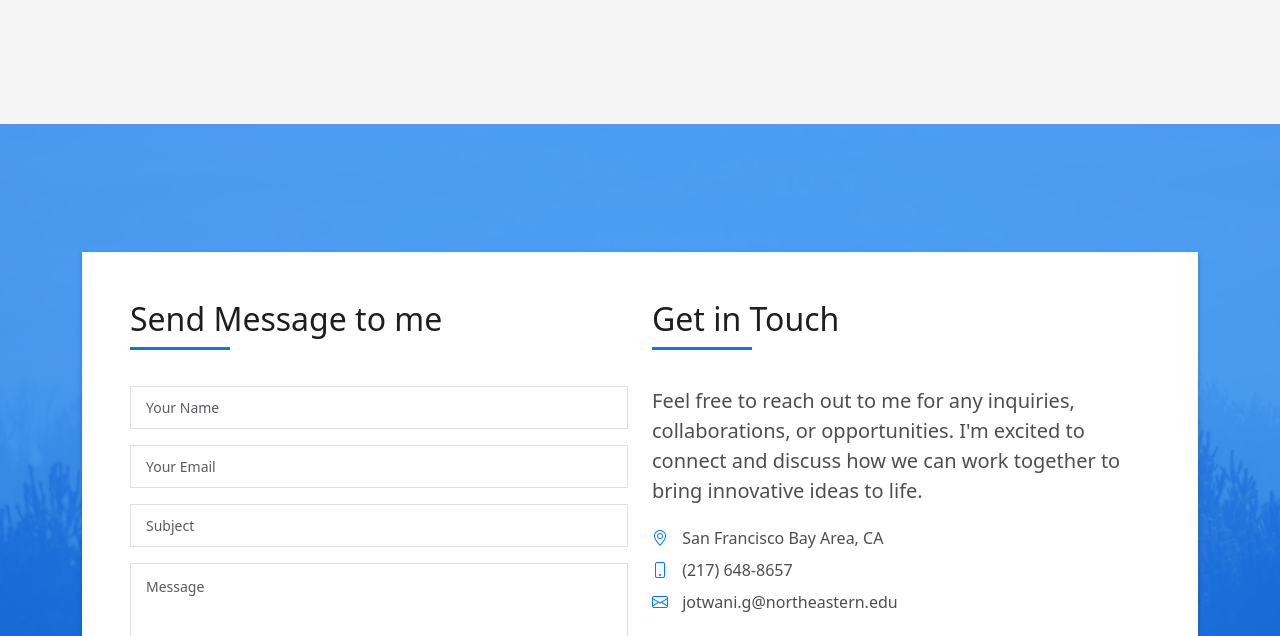
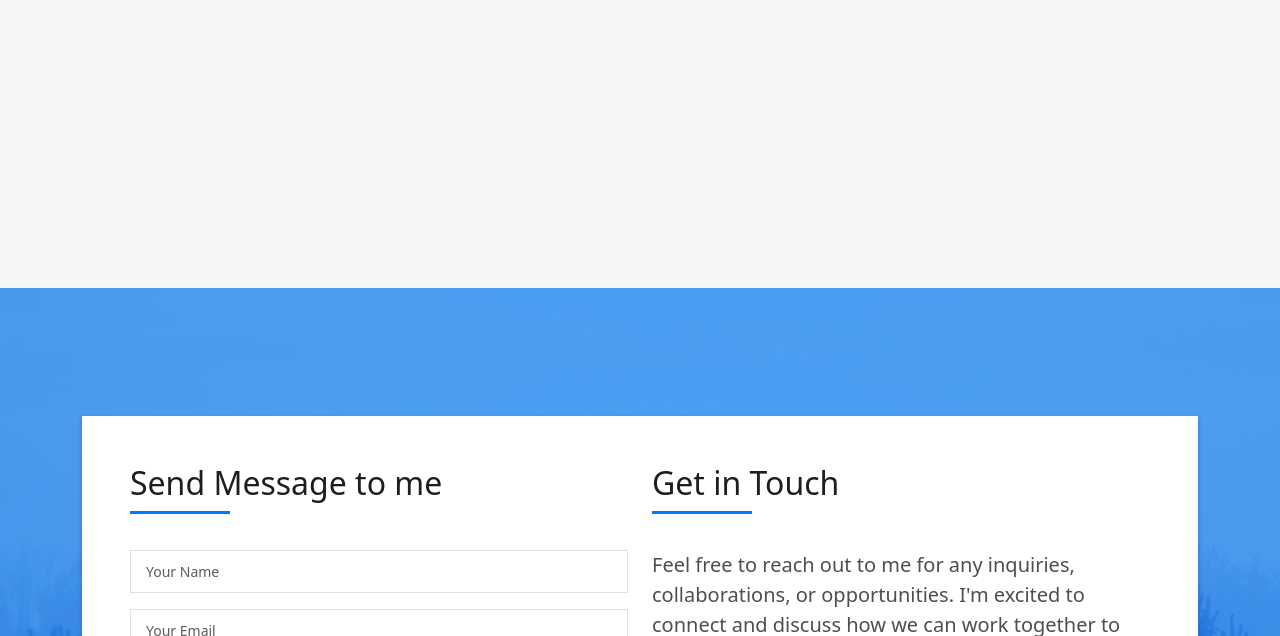
Before and after one commit to Unknownfanzh/my-portfolio, a website: page contact.html in a window 1280 px wide. Shown: the part 76-712 px from the top of the page. Drawn offline with Linux system fonts and the light colour scheme.

Commit message:
fix navbar

```diff
--- a/contact.html
+++ b/contact.html
@@ -48,7 +48,7 @@
       </div>
     </header>
     <!-- End Header -->
-    <main id="main" style="margin-top: 200px;">
+    <main id="main" style="padding-top: 300px;">
       <!-- ======= Contact Section ======= -->
       <section
         id="contact"
```
Also changed, not shown: resume.html (+1 -1 lines), 1 other file.
